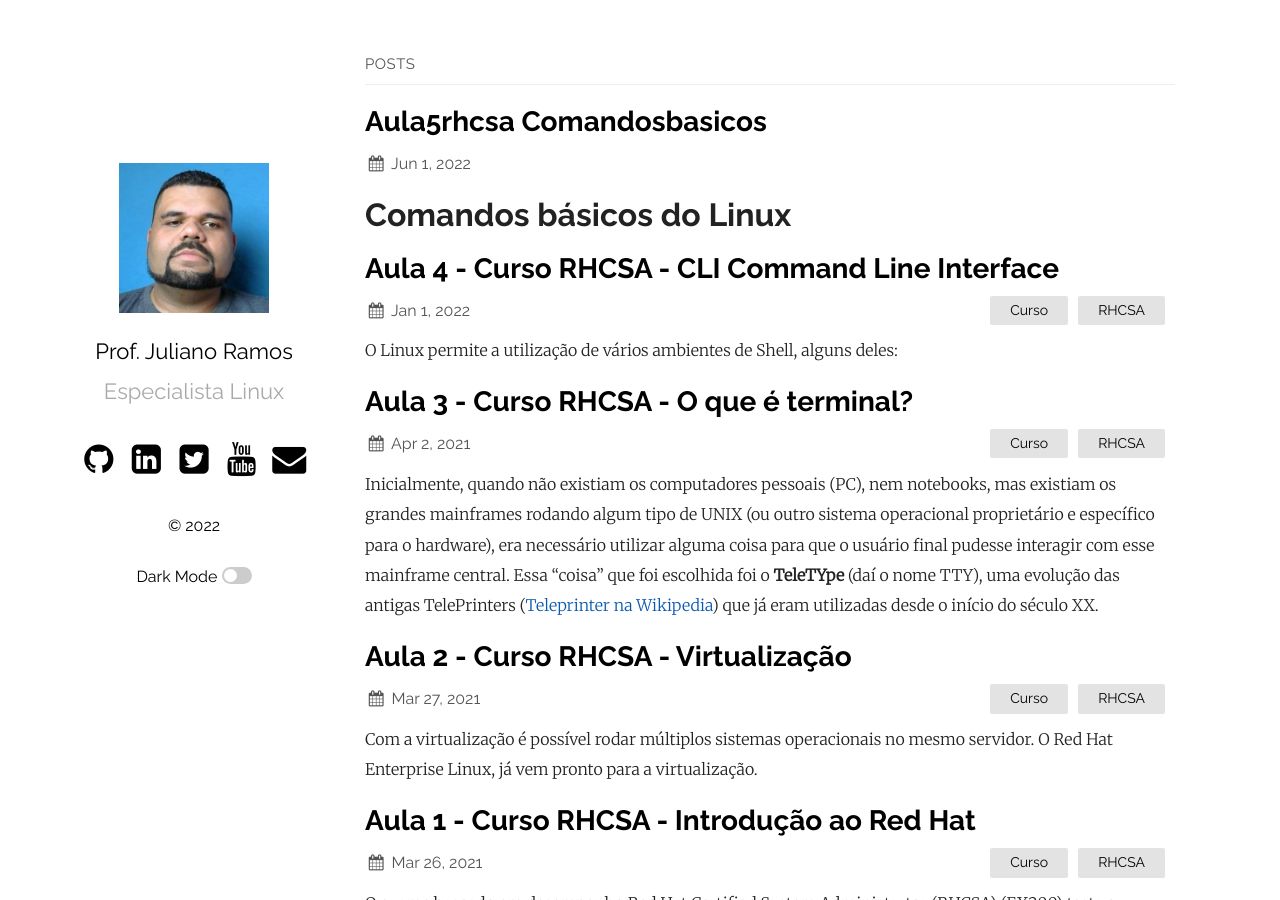
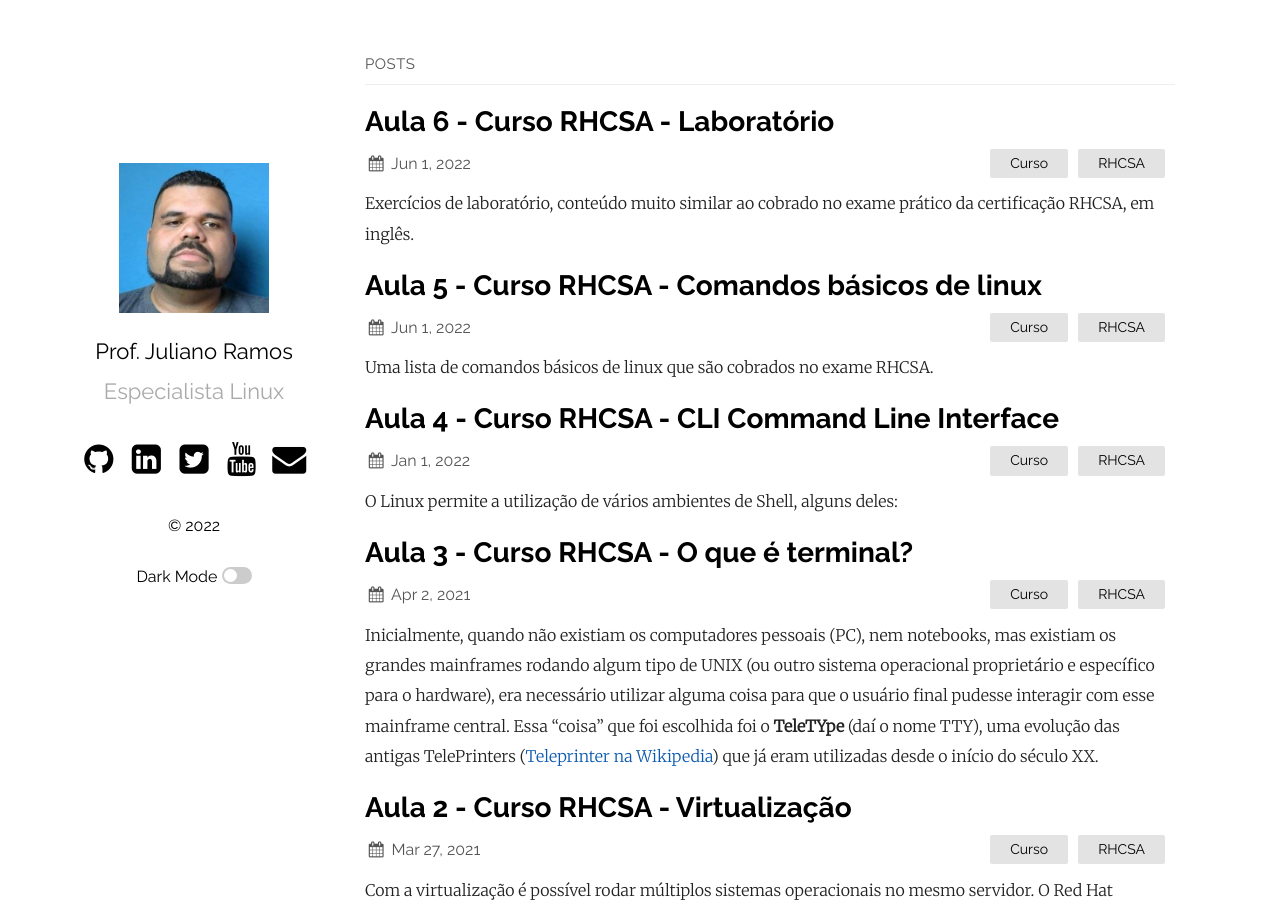
Before and after one commit to profjulianoramos/linux, a Jekyll site: the page built from index.md, in a window 1280 px wide and 900 px high. Built offline with Jekyll 4.4.1, drawn with Linux system fonts in a browser that asks for light colours; some of the changed lines change nothing that is shown.

Commit message:
Atualização de conteúdo
Colocando cabeçalho.

````diff
--- a/_posts/2022-6-01-aula5RHCSA-comandosbasicos.md
+++ b/_posts/2022-6-01-aula5RHCSA-comandosbasicos.md
@@ -1,4 +1,11 @@
-# Comandos básicos do Linux
+---
+layout: post
+title: Aula 5 - Curso RHCSA - Comandos básicos de linux
+date:   2022-06-01 08:19:00 +0530
+categories: Curso RHCSA
+---
+
+Uma lista de comandos básicos de linux que são cobrados no exame RHCSA.
 
 ```
 uptime
--- /dev/null
+++ b/_posts/2022-6-01-aula6RHCSA-laboratorio.md
@@ -0,0 +1,97 @@
+---
+layout: post
+title: Aula 6  - Curso RHCSA - Laboratório
+date:   2022-06-01 08:23:00 +0530
+categories: Curso RHCSA
+---
+
+Exercícios de laboratório, conteúdo muito similar ao cobrado no exame prático da certificação RHCSA, em inglês.
+
+
+Lab Manual-Basic Commands
+
+**Linux basic commands**
+
+**Print the system uptime, number of logged on users and average load to the system.**
+
+\# uptime
+
+**Print the currently working directory**
+
+\# pwd
+
+**Change the current directory to /etc directory**
+
+\# cd /etc/
+
+\# pwd
+
+**See, network interfaces and their configurations**
+
+\# ifconfig
+
+Or,
+
+\# ip addr show
+
+**To clear the terminal**
+
+\# clear
+
+**Listing Files & Directories**
+
+\# ls –l
+
+\# ls –al
+
+\# ls –lt
+
+\# ls –ltr
+
+\# ls -R
+
+**Read contents of file in the Bash Terminal**
+
+\# cat /etc/passwd
+
+**Verify and change hostname**
+
+\# hostnamectl
+
+\# hostnamectl set-hostname server.example.com
+
+**Verify and change time, date and time-zone**
+
+Print full date and time
+
+\# date
+
+To see the time, time zone, clock status,
+
+\# timedatectl
+
+\# timedatectl set-timezone and press ‘tab’ key twice. It will display all the timezones. Find your timezone > Here, for this demonstration, I assume my timezone as Asia/Bankok > copy it > press ‘escape’ key and paste.
+
+Again, you need to authenticate. Enter the password > click on *authenticate.* Clearing the screen, verify.
+
+\# timedatectl
+
+\# date +%
+
+\# date +%R
+
+\# cal
+
+\# cal 08 2019
+
+**See what commands you’ve run so far**
+
+\# history
+
+To study or know in detail about any command, the available options and arguments, open manual page of the command. For example, to read the manual page of *ls* command
+
+\# man ls.
+
+Press, space bar to go to other pages. Press ‘q’ to quit from here.
+
+To know details of any command, just type *man* and the name of the command.
````
